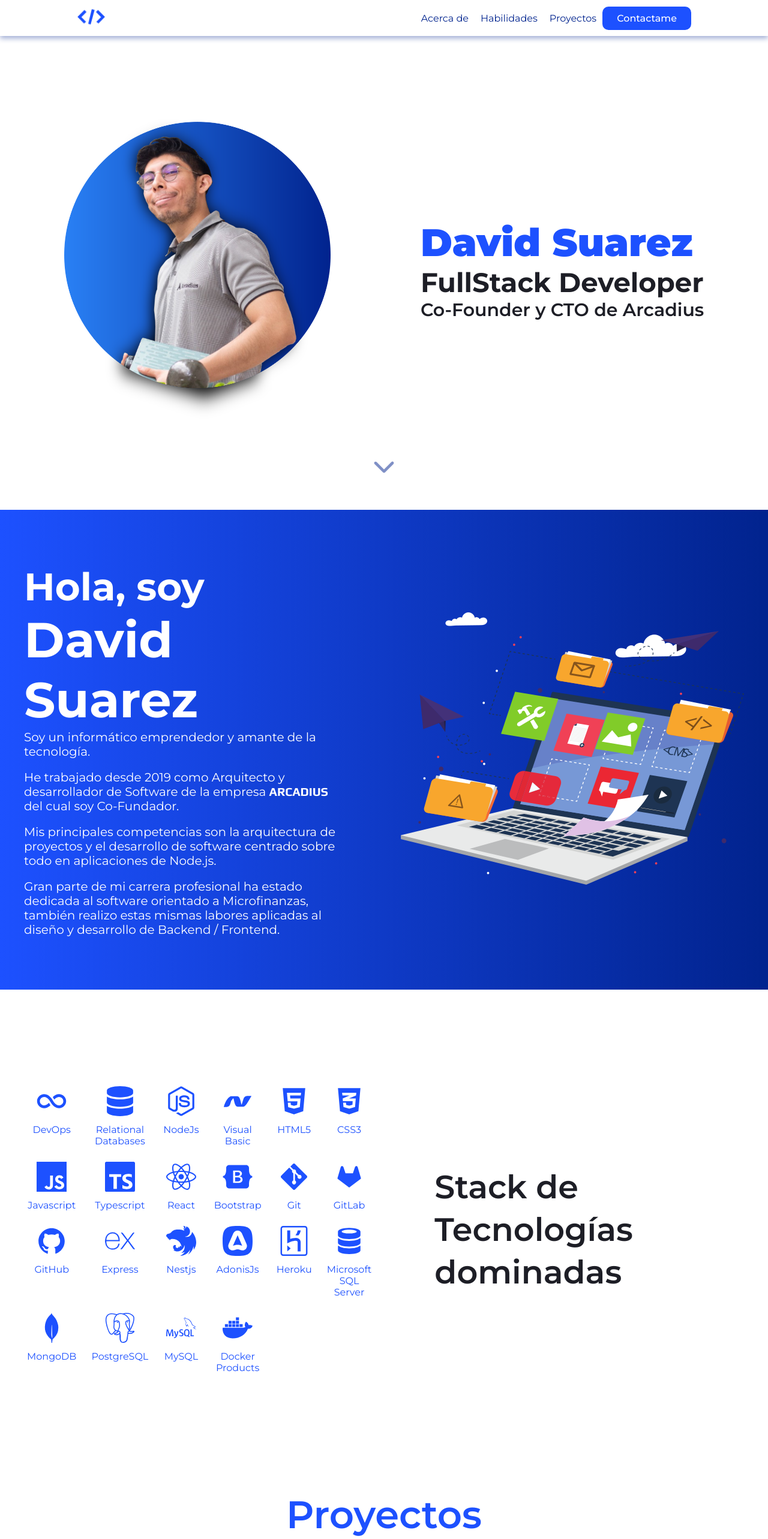
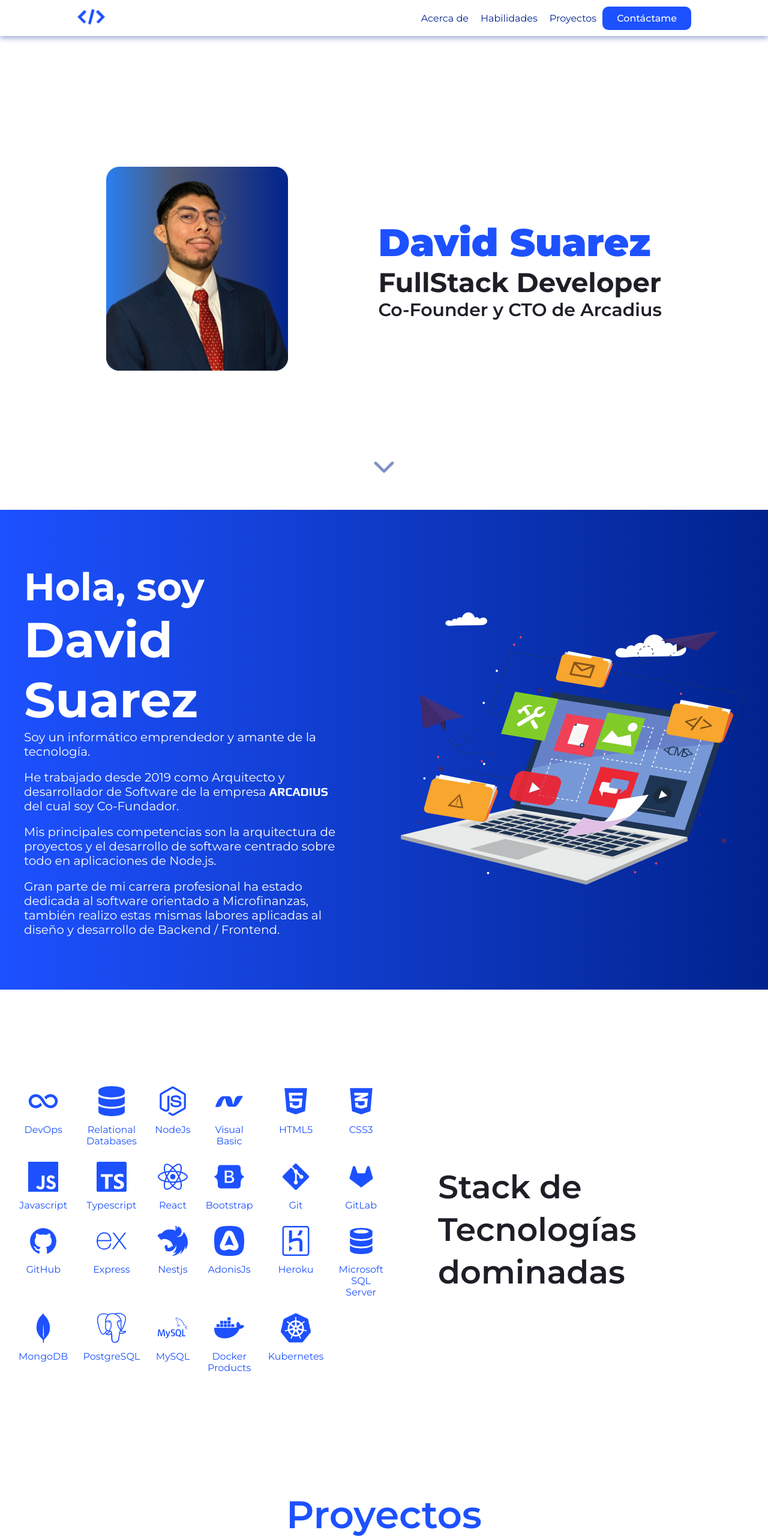
Before and after one commit to DevEscanor/PortafolioDevSam, a React (Create React App) app: page / in a window 1280 px wide. Shown: the top 2566 px of the page at 60% size. Built offline with nearby package versions, Linux system fonts and the light colour scheme.

Commit message:
Se agrego la foto de perfil actualizada + kubernetes

```diff
--- a/src/website/components/footer/Footer.jsx
+++ b/src/website/components/footer/Footer.jsx
@@ -35,7 +35,7 @@ export const Footer = () => {
         </li>
       </ul>
       <p className='footerText'>
-        Copyright © 2022 <span>David Suarez</span>
+        Copyright © 2023 <span>David Suarez</span>
       </p>
     </footer>
   )
--- a/src/website/components/hero/hero.css
+++ b/src/website/components/hero/hero.css
@@ -16,7 +16,7 @@
   background:var(--blanco);
 }
 .heroPhoto{
-  height: 500px;
+  height: 340px;
 }
 .heroText{
   display: flex;
--- a/src/website/components/navbar/Navbar.jsx
+++ b/src/website/components/navbar/Navbar.jsx
@@ -26,7 +26,7 @@ function LinkItems({ estadoMiniMenu, cerrarMenu }) {
       ))}
       <Link to='Contactanos' smooth={true} onClick={handle}>
         <li className='navbarItems navbarBtn'>
-          Contactame
+          Contáctame
         </li>
       </Link>
     </ul>
--- a/src/website/components/sections/Habilidades.jsx
+++ b/src/website/components/sections/Habilidades.jsx
@@ -4,7 +4,7 @@ import { GoDatabase } from 'react-icons/go';
 import { AiFillGithub, AiFillGitlab } from 'react-icons/ai';
 import { IoInfiniteSharp } from 'react-icons/io5';
 import { FaCss3Alt, FaHtml5, FaBootstrap, FaReact, FaGitAlt, FaNodeJs, FaDatabase, FaDocker } from 'react-icons/fa';
-import { SiAdonisjs, SiExpress, SiHeroku, SiJavascript, SiMicrosoftaccess, SiMongodb, SiMysql, SiNestjs, SiPostgresql, SiTypescript } from 'react-icons/si';
+import { SiAdonisjs, SiExpress, SiHeroku, SiJavascript, SiKubernetes, SiMicrosoftaccess, SiMongodb, SiMysql, SiNestjs, SiPostgresql, SiTypescript } from 'react-icons/si';
 import './habilidades.css';
 
 const icons = [
@@ -29,7 +29,8 @@ const icons = [
   <SiMongodb />,
   <SiPostgresql />,
   <SiMysql />,
-  <FaDocker />
+  <FaDocker />,
+  <SiKubernetes />
 ]
 
 const nameIcons = [
@@ -55,6 +56,7 @@ const nameIcons = [
   "PostgreSQL",
   "MySQL",
   "Docker Products",
+  "Kubernetes"
 ]
 
 export const Habilidades = () => {
```
Also changed, not shown: src/website/media/images/daviHero.png.
